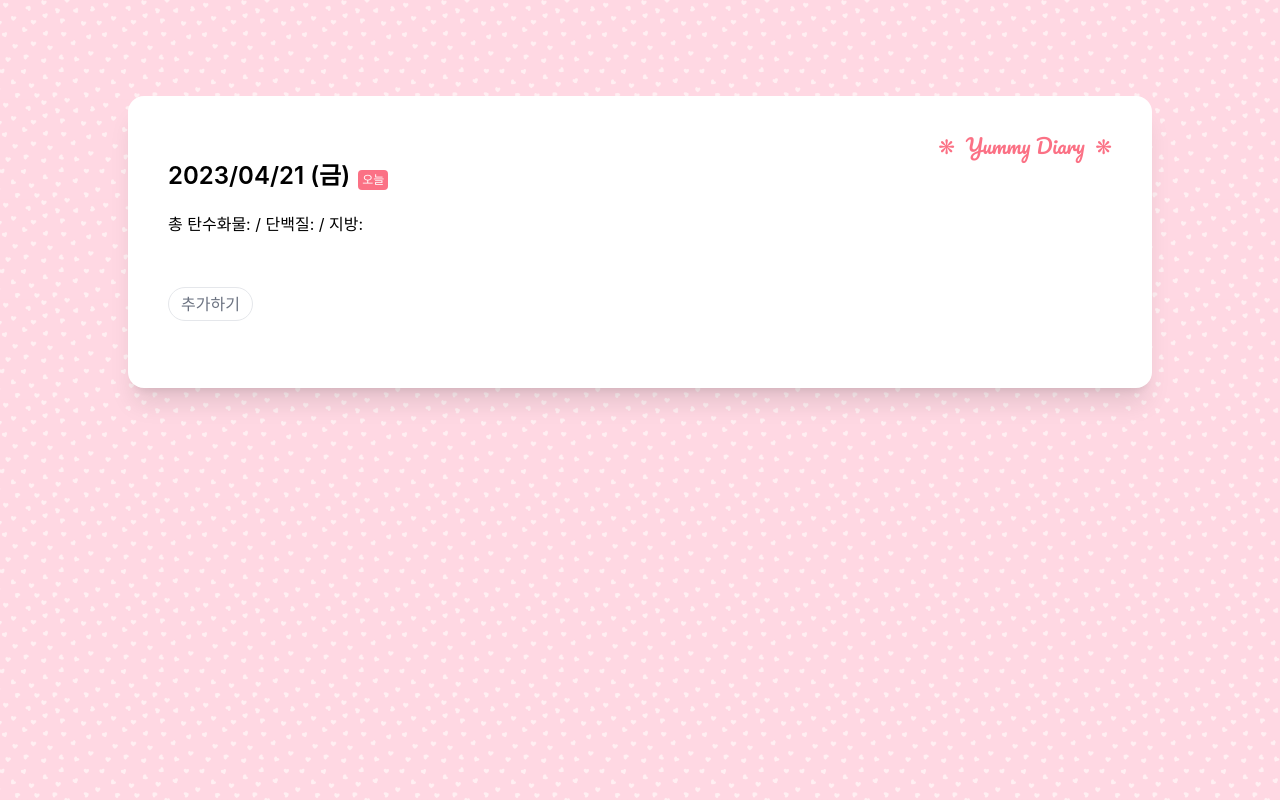
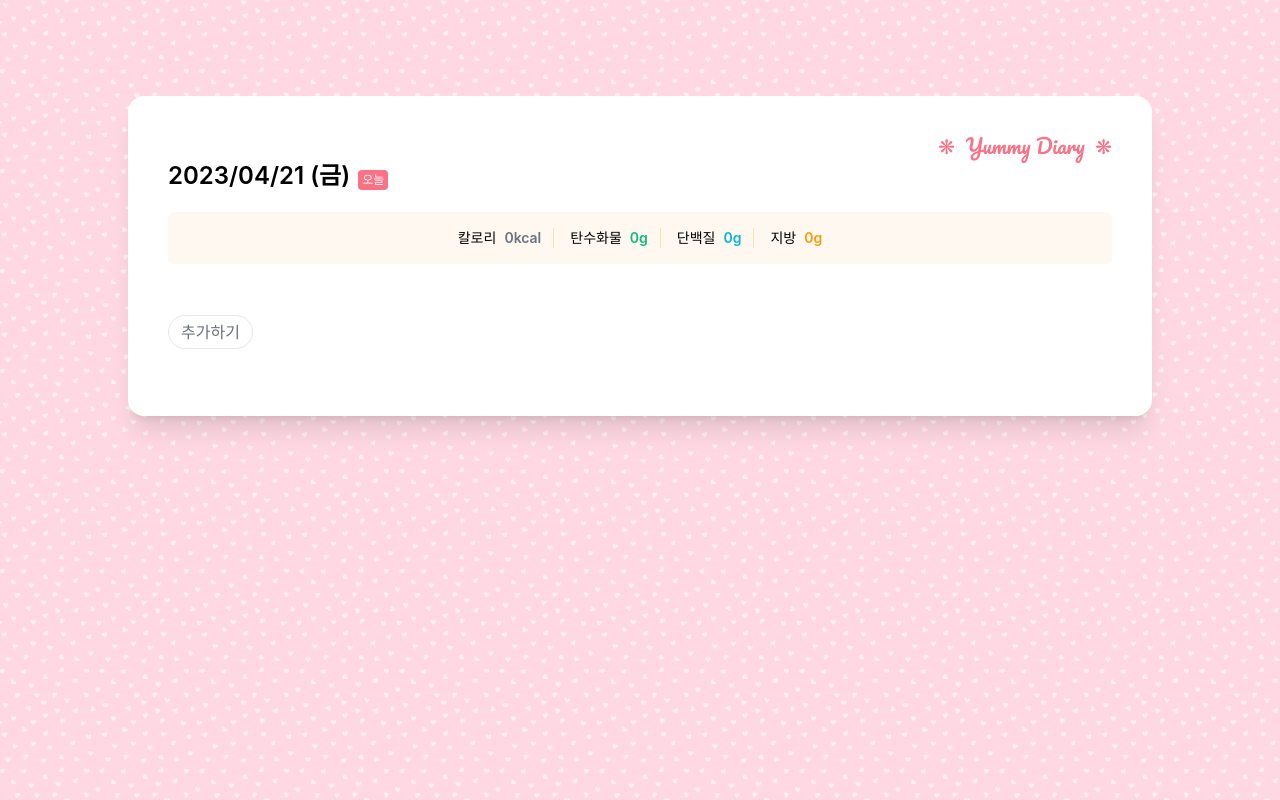
Before and after one commit to PerlPark/yummy-diary, a Next.js app: page / in a window 1280 px wide. Built offline with nearby package versions, Linux system fonts and the light colour scheme; a web font is replaced by a local one.

Commit message:
feat: 합계 추가

```diff
--- a/components/DailyItem.tsx
+++ b/components/DailyItem.tsx
@@ -5,6 +5,7 @@ import { timeKey, timeLabel } from '@/constants/labels';
 import { LogType } from '@/constants/types';
 import useLogData from '@/hooks/useData';
 import useLocalItems from '@/hooks/useLocalItems';
+import calcTotal from '@/utils/calcTotal';
 
 import AddButton from './AddButton';
 import AddModal from './AddModal';
@@ -38,13 +39,34 @@ const DailyItem = ({
     const { deleteLogData } = useLogData();
     const userItems = useLocalItems();
 
+    const sum = calcTotal([morning, morningSnack, lunch, afternoonSnack, midMeal, dinner, midnightSnack]);
+
     return (
         <div>
             <div className="flex gap-2 items-baseline mb-4">
                 <h2 className="text-2xl font-semibold">{date}</h2>
                 {isToday && <span className="rounded bg-rose-400 text-xs text-white px-1 py-0.5">오늘</span>}
             </div>
-            <div className="my-5">총 탄수화물: / 단백질: / 지방: </div>
+            <div className="bg-orange-50/80 rounded-md px-5 py-4 my-5">
+                <ul className="flex gap-4 justify-center text-sm">
+                    <li className="border-r border-yellow-500/30 pr-3">
+                        <strong className="font-normal mr-2">칼로리</strong>
+                        <span className="font-semibold text-gray-500">{sum.kcal}kcal</span>
+                    </li>
+                    <li className="border-r border-yellow-500/30 pr-3">
+                        <strong className="font-normal mr-2">탄수화물</strong>
+                        <span className="font-semibold text-emerald-500">{sum.carbohydrate}g</span>
+                    </li>
+                    <li className="border-r border-yellow-500/30 pr-3">
+                        <strong className="font-normal mr-2">단백질</strong>
+                        <span className="font-semibold text-cyan-500">{sum.protein}g</span>
+                    </li>
+                    <li>
+                        <strong className="font-normal mr-2"> 지방</strong>
+                        <span className="font-semibold text-amber-500">{sum.fat}g</span>
+                    </li>
+                </ul>
+            </div>
             {[morning, morningSnack, lunch, afternoonSnack, midMeal, dinner, midnightSnack].map((time, idx) => {
                 if (time.length > 0) {
                     return (
--- /dev/null
+++ b/utils/calcTotal.ts
@@ -0,0 +1,37 @@
+import { LogType } from '@/constants/types';
+
+interface ReturnType {
+    kcal: number;
+    carbohydrate: number;
+    protein: number;
+    fat: number;
+}
+
+const initialData = {
+    kcal: 0,
+    carbohydrate: 0,
+    protein: 0,
+    fat: 0
+};
+
+const calcTotal = (times: LogType[][]) => {
+    return times.reduce((sum, curr): ReturnType => {
+        const item = curr.reduce((sum, item): ReturnType => {
+            return {
+                kcal: sum.kcal + (item.nutrition.kcal || 0),
+                carbohydrate: sum.carbohydrate + (item.nutrition.carbohydrate || 0),
+                protein: sum.protein + (item.nutrition.protein || 0),
+                fat: sum.fat + (item.nutrition.fat || 0)
+            };
+        }, initialData);
+
+        return {
+            kcal: sum.kcal + item.kcal,
+            carbohydrate: sum.carbohydrate + item.carbohydrate,
+            protein: sum.protein + item.protein,
+            fat: sum.fat + item.fat
+        };
+    }, initialData);
+};
+
+export default calcTotal;
```
